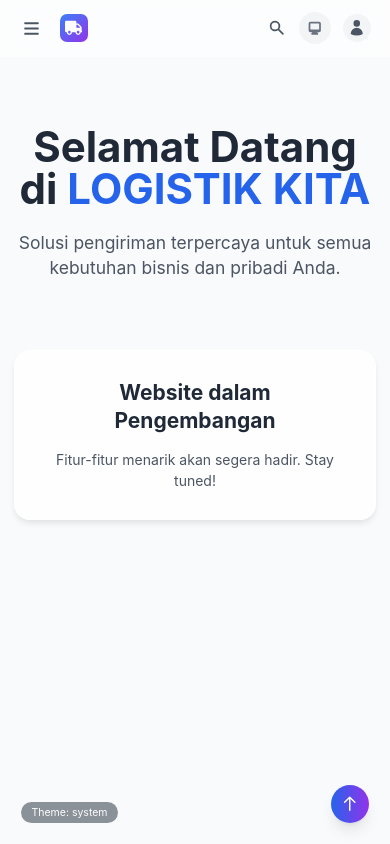
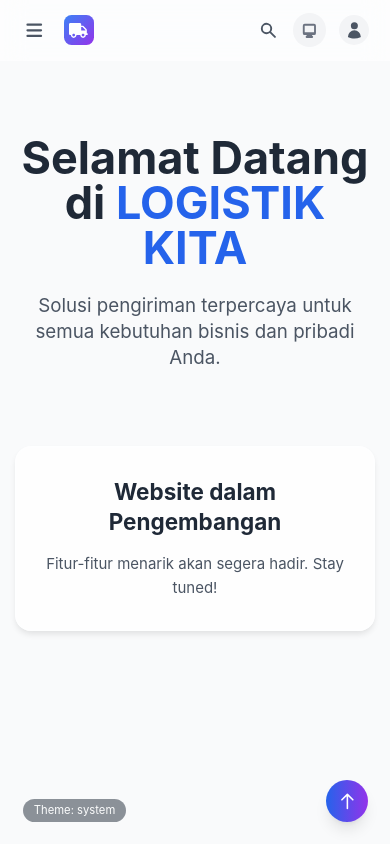
Before and after one commit to Logistikkita-4/Logistikkita-4, a React (Create React App) app in the folder frontend/: page / in a window 390 px wide. Shown: the top 844 px of the page. Built offline with nearby package versions, Linux system fonts and the light colour scheme; no server answers.

Commit message:
Update global.css

```diff
--- a/frontend/src/styles/global.css
+++ b/frontend/src/styles/global.css
@@ -1,38 +1,54 @@
 /**
- * Global Styles dengan Tailwind dan Custom CSS - OPTIMIZED
+ * Global Styles dengan Tailwind dan Custom CSS - PERBAIKAN KONTRA
+ * PERBAIKAN YANG DILAKUKAN:
+ * 1. Perbaiki color variables untuk kontras yang lebih baik
+ * 2. Text colors yang lebih readable di dark mode
+ * 3. Tambah warna untuk aksesibilitas yang lebih baik
  */
 
 @tailwind base;
 @tailwind components;
 @tailwind utilities;
 
-/* CSS Custom Properties untuk themes */
+/* ===== CSS Custom Properties untuk themes ===== */
+/* PERBAIKAN: Color palette dengan kontras yang lebih tinggi */
+
 :root {
-  /* Light theme colors */
-  --color-primary: #3b82f6;
-  --color-secondary: #10b981;
-  --color-accent: #8b5cf6;
-  --color-background: #ffffff;
-  --color-surface: #f9fafb;
-  --color-text: #111827;
-  --color-text-secondary: #6b7280;
-  --navbar-bg: rgba(255, 255, 255, 0.8);
+  /* Light theme colors - OPTIMIZED FOR CONTRAST */
+  --color-primary: #2563eb;       /* blue-600 (lebih gelap dari sebelumnya) */
+  --color-secondary: #059669;     /* emerald-600 */
+  --color-accent: #7c3aed;        /* violet-600 */
+  --color-background: #ffffff;    /* white */
+  --color-surface: #f8fafc;       /* slate-50 (lebih soft) */
+  --color-text: #1e293b;          /* slate-800 (lebih kontras) */
+  --color-text-secondary: #475569; /* slate-600 */
+  --color-text-muted: #64748b;    /* slate-500 */
+  --color-border: #e2e8f0;        /* slate-200 */
+  --color-success: #10b981;       /* emerald-500 */
+  --color-warning: #f59e0b;       /* amber-500 */
+  --color-error: #ef4444;         /* red-500 */
+  --navbar-bg: rgba(255, 255, 255, 0.9);
   --navbar-blur: 12px;
 }
 
-/* Dark theme variables */
+/* PERBAIKAN: Dark theme dengan kontras yang lebih baik */
 .dark {
-  --color-primary: #60a5fa;
-  --color-secondary: #34d399;
-  --color-accent: #a78bfa;
-  --color-background: #0f172a;
-  --color-surface: #1e293b;
-  --color-text: #f1f5f9;
-  --color-text-secondary: #94a3b8;
-  --navbar-bg: rgba(15, 23, 42, 0.8);
+  --color-primary: #3b82f6;       /* blue-500 (lebih terang) */
+  --color-secondary: #10b981;     /* emerald-500 */
+  --color-accent: #8b5cf6;        /* violet-500 */
+  --color-background: #0f172a;    /* slate-900 */
+  --color-surface: #1e293b;       /* slate-800 */
+  --color-text: #f1f5f9;          /* slate-100 (lebih terang untuk kontras) */
+  --color-text-secondary: #cbd5e1; /* slate-300 */
+  --color-text-muted: #94a3b8;    /* slate-400 */
+  --color-border: #334155;        /* slate-700 */
+  --color-success: #34d399;       /* emerald-400 */
+  --color-warning: #fbbf24;       /* amber-400 */
+  --color-error: #f87171;         /* red-400 */
+  --navbar-bg: rgba(15, 23, 42, 0.95);
 }
 
-/* Base styles */
+/* ===== Base styles ===== */
 * {
   margin: 0;
   padding: 0;
@@ -46,13 +62,26 @@ html {
 body {
   font-family: 'Inter', system-ui, -apple-system, sans-serif;
   background-color: var(--color-background);
-  color: var(--color-text);
-  /* Optimized transition: Hanya transisi warna, bukan layout */
+  color: var(--color-text); /* PERBAIKAN: Gunakan variable untuk kontras */
   transition: background-color 0.3s ease, color 0.3s ease;
   overflow-x: hidden;
+  line-height: 1.6;
 }
 
-/* Custom scrollbar */
+/* PERBAIKAN: Text contrast utilities */
+.text-high-contrast {
+  color: var(--color-text) !important;
+}
+
+.text-medium-contrast {
+  color: var(--color-text-secondary) !important;
+}
+
+.text-low-contrast {
+  color: var(--color-text-muted) !important;
+}
+
+/* ===== Custom scrollbar dengan theme colors ===== */
 ::-webkit-scrollbar {
   width: 10px;
 }
@@ -60,6 +89,10 @@ body {
 ::-webkit-scrollbar-track {
   background: rgba(0, 0, 0, 0.05);
   border-radius: 5px;
+}
+
+.dark ::-webkit-scrollbar-track {
+  background: rgba(255, 255, 255, 0.05);
 }
 
 ::-webkit-scrollbar-thumb {
@@ -71,13 +104,18 @@ body {
   background: var(--color-secondary);
 }
 
-/* Selection color */
+/* ===== Selection color ===== */
 ::selection {
   background-color: var(--color-primary);
   color: white;
 }
 
-/* Focus styles */
+.dark ::selection {
+  background-color: var(--color-accent);
+  color: white;
+}
+
+/* ===== Focus styles untuk aksesibilitas ===== */
 *:focus {
   outline: 2px solid var(--color-primary);
   outline-offset: 2px;
@@ -87,17 +125,49 @@ body {
   outline: none;
 }
 
-/* Smooth transitions - OPTIMIZED */
-/* Mengganti 'all' dengan properti spesifik agar ringan */
-a, button {
-  transition: color 0.2s ease, background-color 0.2s ease, transform 0.2s ease;
+.dark *:focus {
+  outline-color: var(--color-accent);
 }
 
-input, textarea {
-  transition: border-color 0.2s ease, box-shadow 0.2s ease;
+/* ===== Smooth transitions ===== */
+a, button {
+  transition: color 0.2s ease, background-color 0.2s ease, transform 0.2s ease, border-color 0.2s ease;
 }
 
-/* Utility classes */
+input, textarea, select {
+  transition: border-color 0.2s ease, box-shadow 0.2s ease, background-color 0.2s ease;
+}
+
+/* ===== Utility classes untuk colors ===== */
+.text-primary {
+  color: var(--color-primary);
+}
+
+.text-secondary {
+  color: var(--color-secondary);
+}
+
+.text-accent {
+  color: var(--color-accent);
+}
+
+.bg-primary {
+  background-color: var(--color-primary);
+}
+
+.bg-secondary {
+  background-color: var(--color-secondary);
+}
+
+.bg-accent {
+  background-color: var(--color-accent);
+}
+
+.bg-surface {
+  background-color: var(--color-surface);
+}
+
+/* ===== Gradient utilities ===== */
 .text-gradient {
   background-clip: text;
   -webkit-background-clip: text;
@@ -112,7 +182,16 @@ input, textarea {
   background: linear-gradient(135deg, var(--color-secondary), var(--color-accent));
 }
 
-/* Animations */
+/* PERBAIKAN: Gradients untuk dark mode */
+.dark .bg-gradient-primary {
+  background: linear-gradient(135deg, var(--color-primary), #a78bfa);
+}
+
+.dark .bg-gradient-secondary {
+  background: linear-gradient(135deg, var(--color-secondary), #a78bfa);
+}
+
+/* ===== Animations ===== */
 @keyframes fadeIn {
   from {
     opacity: 0;
@@ -154,7 +233,13 @@ input, textarea {
   animation: pulse-glow 2s ease-in-out infinite;
 }
 
-/* Glass effect utilities */
+/* PERBAIKAN: Animation untuk dark mode */
+.dark .animate-pulse-glow {
+  animation: pulse-glow 2s ease-in-out infinite;
+  box-shadow: 0 0 20px rgba(139, 92, 246, 0.5);
+}
+
+/* ===== Glass effect utilities ===== */
 .backdrop-blur-sm {
   backdrop-filter: blur(4px);
   -webkit-backdrop-filter: blur(4px);
@@ -175,18 +260,71 @@ input, textarea {
   -webkit-backdrop-filter: blur(16px);
 }
 
-/* Dihapus: blur-2xl (24px) karena terlalu berat */
+/* PERBAIKAN: Glass effect dengan kontras yang lebih baik */
+.glass-text {
+  color: var(--color-text);
+  text-shadow: 0 1px 2px rgba(0, 0, 0, 0.1);
+}
 
-/* Responsive typography */
+.dark .glass-text {
+  text-shadow: 0 1px 2px rgba(0, 0, 0, 0.3);
+}
+
+/* ===== Border utilities dengan theme colors ===== */
+.border-theme {
+  border-color: var(--color-border);
+}
+
+.border-primary {
+  border-color: var(--color-primary);
+}
+
+.border-secondary {
+  border-color: var(--color-secondary);
+}
+
+/* ===== Responsive typography ===== */
 @media (max-width: 640px) {
   html {
-    font-size: 14px;
+    font-size: 15px; /* Sedikit lebih besar untuk mobile readability */
+  }
+
+  /* PERBAIKAN: Text size untuk mobile dengan kontras yang baik */
+  .mobile-text-lg {
+    font-size: 1.125rem;
+    line-height: 1.5;
+  }
+
+  .mobile-text-base {
+    font-size: 1rem;
+    line-height: 1.6;
   }
 }
 
-/* Print styles */
+/* PERBAIKAN: High contrast mode support */
+@media (prefers-contrast: high) {
+  :root {
+    --color-text: #000000;
+    --color-text-secondary: #333333;
+    --color-background: #ffffff;
+  }
+
+  .dark {
+    --color-text: #ffffff;
+    --color-text-secondary: #cccccc;
+    --color-background: #000000;
+  }
+}
+
+/* ===== Print styles ===== */
 @media print {
   .no-print {
     display: none !important;
   }
-}
+
+  /* PERBAIKAN: Pastikan text hitam untuk printing */
+  body {
+    color: #000000 !important;
+    background: #ffffff !important;
+  }
+  }
```
